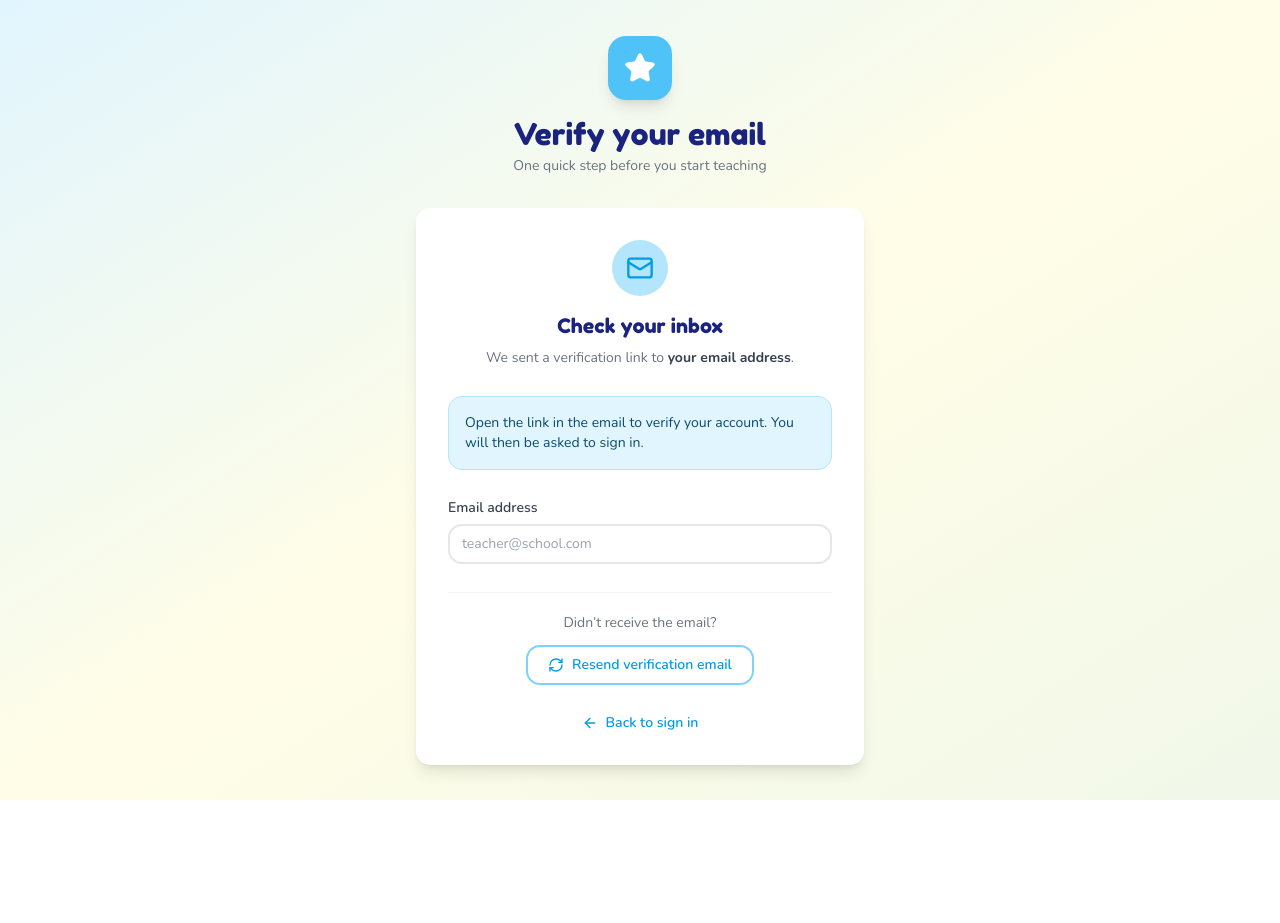
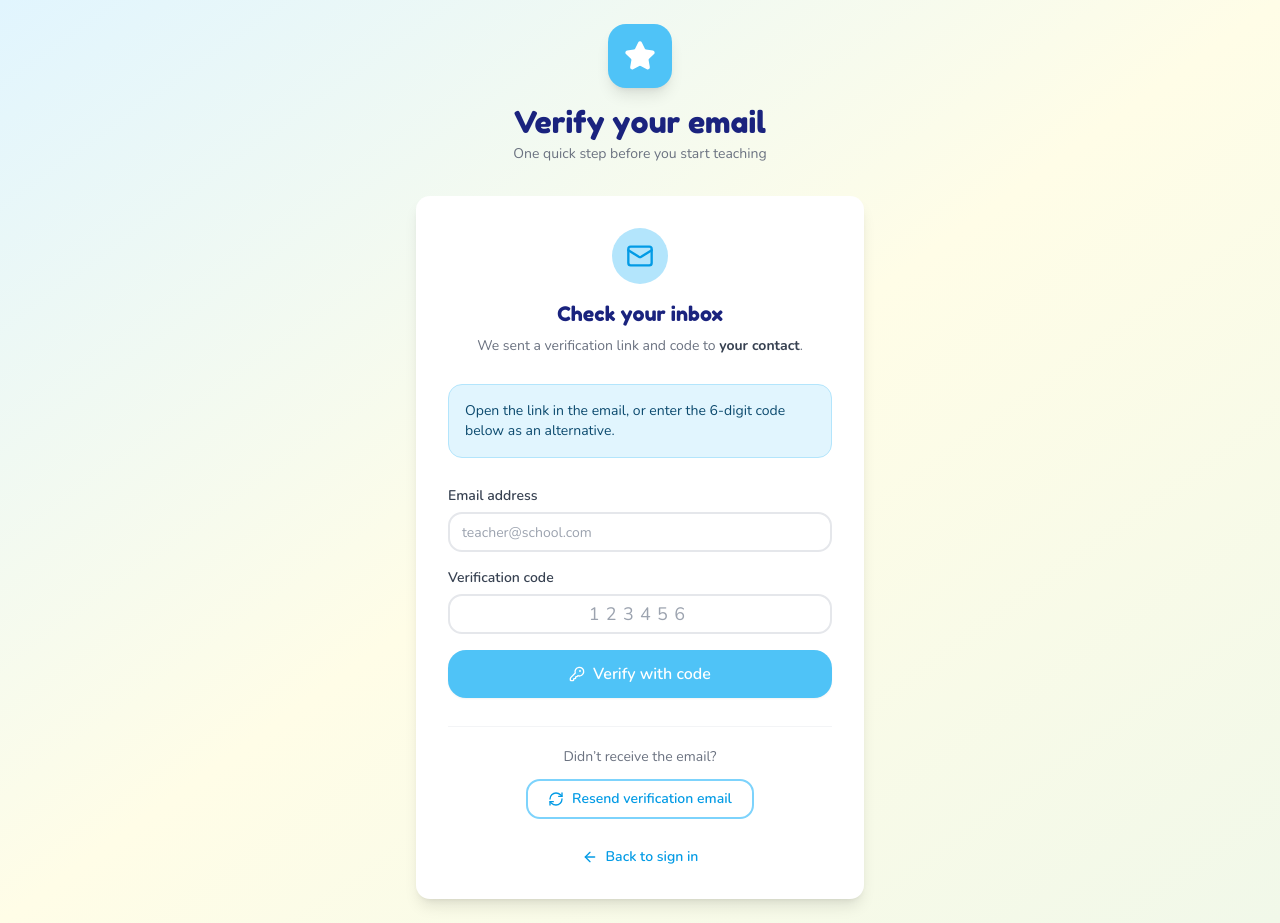
Before and after one commit to star-Puja-20/Aurelia-Learn, a Next.js app: page /auth/verify-email in a window 1280 px wide. Before the commit the page ends 800 px from the top, so only its background shows below. Built offline with nearby package versions, Linux system fonts and the light colour scheme.

Commit message:
Revert "Simplify email verification flow"
This reverts commit c453b8adc209dc8bb075c0051f85268dcbf0d959.

```diff
--- a/app/auth/callback/route.ts
+++ b/app/auth/callback/route.ts
@@ -6,23 +6,15 @@ export async function GET(request: NextRequest) {
   const code = searchParams.get('code')
   const tokenHash = searchParams.get('token_hash')
   const type = searchParams.get('type')
+  const next = searchParams.get('next') ?? '/teacher/dashboard'
 
   if (code || (tokenHash && type)) {
     const supabase = await createClient()
-    const result = code
+    const { error } = code
       ? await supabase.auth.exchangeCodeForSession(code)
-      : await supabase.auth.verifyOtp({
-          token_hash: tokenHash!,
-          type: type as 'signup' | 'email' | 'recovery' | 'invite',
-        })
-
-    if (!result.error) {
-      await supabase.auth.signOut()
-      const successUrl = new URL(`${origin}/auth/verify-email`)
-      successUrl.searchParams.set('verified', '1')
-      const email = result.data?.user?.email ?? searchParams.get('email') ?? ''
-      if (email) successUrl.searchParams.set('email', email)
-      return NextResponse.redirect(successUrl.toString())
+      : await supabase.auth.verifyOtp({ token_hash: tokenHash!, type: type as 'signup' | 'email' | 'recovery' | 'invite' })
+    if (!error) {
+      return NextResponse.redirect(`${origin}${next}`)
     }
   }
 
--- a/app/auth/login/login-page.tsx
+++ b/app/auth/login/login-page.tsx
@@ -12,8 +12,8 @@ import { Input } from '@/components/ui/input'
 import { createClient } from '@/lib/supabase/client'
 
 const loginSchema = z.object({
-  identifier: z.string().email('Enter a valid email address'),
-  password: z.string().min(1, 'Enter your password'),
+  identifier: z.string().min(1, 'Enter your email or mobile number'),
+  password: z.string().optional(),
 })
 type LoginForm = z.infer<typeof loginSchema>
 
@@ -26,6 +26,8 @@ export default function LoginPage() {
     resolver: zodResolver(loginSchema),
   })
   const identifier = watch('identifier', '')
+  const isPhoneLogin = identifier.trim().startsWith('+')
+
   async function onSubmit(data: LoginForm) {
     setIsLoading(true)
     try {
@@ -37,6 +39,21 @@ export default function LoginPage() {
       }
 
       const supabase = createClient()
+      if (isPhoneLogin) {
+        if (!/^\+[1-9]\d{7,14}$/.test(data.identifier.trim())) {
+          throw new Error('Use your mobile number in international format, e.g. +919876543210.')
+        }
+        const { error } = await supabase.auth.signInWithOtp({
+          phone: data.identifier.trim(),
+          options: { shouldCreateUser: false },
+        })
+        if (error) throw error
+        toast.success('A verification code was sent by SMS.')
+        router.push(`/auth/verify-email?contact=${encodeURIComponent(data.identifier.trim())}&type=phone`)
+        return
+      }
+
+      if (!data.password) throw new Error('Enter your password to sign in with email.')
       const { data: signInData, error } = await supabase.auth.signInWithPassword({
         email: data.identifier,
         password: data.password,
@@ -110,13 +127,14 @@ export default function LoginPage() {
 
           <form onSubmit={handleSubmit(onSubmit)} className="space-y-4 sm:space-y-5">
             <Input
-              label="Email address"
-              type="email"
-              placeholder="teacher@school.com"
+              label="Email address or mobile number"
+              type={isPhoneLogin ? 'tel' : 'email'}
+              placeholder={isPhoneLogin ? '+919876543210' : 'teacher@school.com'}
               error={errors.identifier?.message}
+              hint="Use +91 followed by your 10-digit mobile number for SMS login"
               {...register('identifier')}
             />
-            <div>
+            <div className={isPhoneLogin ? 'hidden' : ''}>
               <div className="relative">
                 <Input
                   label="Password"
--- a/app/auth/register/page.tsx
+++ b/app/auth/register/page.tsx
@@ -13,11 +13,13 @@ import { createClient } from '@/lib/supabase/client'
 
 const schema = z.object({
   fullName: z.string().min(2, 'Enter your full name'),
-  email: z.string().email('Valid email required'),
+  email: z.string().email('Valid email required').or(z.literal('')),
+  phone: z.string().regex(/^\+[1-9]\d{7,14}$/, 'Use international format, e.g. +919876543210').or(z.literal('')),
   password: z.string().min(8, 'At least 8 characters'),
   confirm: z.string(),
   consent: z.literal(true, { errorMap: () => ({ message: 'Please agree before creating your account' }) }),
-}).refine(d => d.password === d.confirm, { message: 'Passwords do not match', path: ['confirm'] })
+}).refine(d => d.email || d.phone, { message: 'Enter an email address or mobile number', path: ['email'] })
+  .refine(d => d.password === d.confirm, { message: 'Passwords do not match', path: ['confirm'] })
 
 type Form = z.infer<typeof schema>
 
@@ -38,17 +40,19 @@ export default function RegisterPage() {
       }
 
       const supabase = createClient()
+      const contact = data.email || data.phone
       const { data: signupData, error } = await supabase.auth.signUp({
-        email: data.email,
+        ...(data.email ? { email: data.email } : { phone: data.phone }),
         password: data.password,
         options: {
           data: {
             full_name: data.fullName,
+            alternate_phone: data.phone || null,
             privacy_consent: true,
             privacy_consent_at: new Date().toISOString(),
             privacy_policy_version: '2026-09-03',
           },
-          emailRedirectTo: `${window.location.origin}/auth/callback`,
+          ...(data.email ? { emailRedirectTo: `${window.location.origin}/auth/callback` } : {}),
         },
       })
 
@@ -58,7 +62,8 @@ export default function RegisterPage() {
         toast.success('Account created successfully!')
         router.push('/teacher/dashboard')
       } else {
-        router.push(`/auth/verify-email?contact=${encodeURIComponent(data.email)}&type=email`)
+        const contactType = data.email ? 'email' : 'phone'
+        router.push(`/auth/verify-email?contact=${encodeURIComponent(contact ?? '')}&type=${contactType}`)
       }
     } catch (error) {
       toast.error(error instanceof Error ? error.message : 'Unable to create your account.')
@@ -81,7 +86,9 @@ export default function RegisterPage() {
           <CardContent className="p-5 sm:p-8">
             <form onSubmit={handleSubmit(onSubmit)} className="space-y-4 sm:space-y-5">
               <Input label="Full name" placeholder="Ms. Sarah Johnson" error={errors.fullName?.message} {...register('fullName')} />
-              <Input label="Email address" type="email" placeholder="you@school.com" error={errors.email?.message} {...register('email')} />
+              <p className="text-xs text-gray-500">Choose email or mobile as your sign-in method. Mobile accounts receive verification codes by SMS.</p>
+              <Input label="Email address (optional)" type="email" placeholder="you@school.com" error={errors.email?.message} {...register('email')} />
+              <Input label="Mobile number (optional)" type="tel" placeholder="+919876543210" hint="Use +91 followed by your 10-digit mobile number" error={errors.phone?.message} {...register('phone')} />
               <Input label="Password" type="password" placeholder="••••••••" error={errors.password?.message} {...register('password')} />
               <Input label="Confirm password" type="password" placeholder="••••••••" error={errors.confirm?.message} {...register('confirm')} />
               <label className="flex items-start gap-3 text-sm text-gray-600">
--- a/app/auth/verify-email/page.tsx
+++ b/app/auth/verify-email/page.tsx
@@ -1,8 +1,8 @@
 'use client'
 
-import { Suspense, useEffect, useState } from 'react'
-import { useRouter, useSearchParams } from 'next/navigation'
-import { ArrowLeft, CheckCircle2, Mail, RefreshCw, Star } from 'lucide-react'
+import { useEffect, useState } from 'react'
+import { useRouter } from 'next/navigation'
+import { ArrowLeft, KeyRound, Mail, MessageSquare, RefreshCw, Star } from 'lucide-react'
 import { motion } from 'framer-motion'
 import { toast } from 'sonner'
 import { Button } from '@/components/ui/button'
@@ -11,54 +11,38 @@ import { Card, CardContent } from '@/components/ui/card'
 import { createClient } from '@/lib/supabase/client'
 
 export default function VerifyEmailPage() {
-  return (
-    <Suspense fallback={<VerificationFallback />}>
-      <VerifyEmailContent />
-    </Suspense>
-  )
-}
-
-function VerificationFallback() {
-  return (
-    <div className="min-h-screen bg-gradient-to-br from-sky-50 via-cream-100 to-mint-50 flex items-center justify-center p-4 sm:p-6">
-      <div className="w-full max-w-md rounded-2xl border border-sky-100 bg-white/80 p-8 text-center shadow-lg">
-        <div className="mx-auto mb-4 h-14 w-14 animate-pulse rounded-full bg-sky-100" />
-        <div className="h-7 w-36 animate-pulse rounded bg-slate-200 mx-auto" />
-      </div>
-    </div>
-  )
-}
-
-function VerifyEmailContent() {
   const router = useRouter()
-  const searchParams = useSearchParams()
-  const verified = searchParams.get('verified') === '1'
-  const email = searchParams.get('email') ?? ''
-  const [contact, setContact] = useState(email)
+  const [contact, setContact] = useState('')
+  const [contactType, setContactType] = useState<'email' | 'phone'>('email')
+  const [otp, setOtp] = useState('')
   const [resending, setResending] = useState(false)
+  const [verifying, setVerifying] = useState(false)
 
   useEffect(() => {
     const params = new URLSearchParams(window.location.search)
     const value = params.get('contact') ?? params.get('email')
     if (value) setContact(value)
+    if (params.get('type') === 'phone') setContactType('phone')
   }, [])
 
   async function resendCode() {
     const normalizedContact = contact.trim()
     if (!normalizedContact) {
-      toast.error('Enter your email address first.')
+      toast.error(`Enter your ${contactType === 'phone' ? 'mobile number' : 'email address'} first.`)
       return
     }
 
     setResending(true)
     try {
-      const { error } = await createClient().auth.resend({
-        type: 'signup',
-        email: normalizedContact,
-        options: { emailRedirectTo: `${window.location.origin}/auth/callback` },
-      })
+      const { error } = contactType === 'phone'
+        ? await createClient().auth.resend({ type: 'sms', phone: normalizedContact })
+        : await createClient().auth.resend({
+            type: 'signup',
+            email: normalizedContact,
+            options: { emailRedirectTo: `${window.location.origin}/auth/callback` },
+          })
       if (error) throw error
-      toast.success('A new verification email has been sent.')
+      toast.success(contactType === 'phone' ? 'A new verification code has been sent by SMS.' : 'A new verification email has been sent.')
     } catch (error) {
       toast.error(error instanceof Error ? error.message : 'Unable to resend the verification email.')
     } finally {
@@ -66,35 +50,43 @@ function VerifyEmailContent() {
     }
   }
 
-  if (verified) {
-    return (
-      <div className="min-h-screen bg-gradient-to-br from-sky-50 via-cream-100 to-mint-50 flex items-center justify-center p-4 sm:p-6">
-        <motion.div initial={{ opacity: 0, y: 24 }} animate={{ opacity: 1, y: 0 }} className="w-full max-w-md">
-          <Card className="shadow-lg border-0">
-            <CardContent className="p-6 sm:p-8 text-center space-y-5">
-              <div className="mx-auto flex h-16 w-16 items-center justify-center rounded-full bg-emerald-100 text-emerald-600">
-                <CheckCircle2 className="h-8 w-8" />
-              </div>
-              <div>
-                <h1 className="font-display text-3xl text-navy-800">Email verified</h1>
-                <p className="mt-2 text-sm text-gray-500">
-                  {email ? `Your email ${email} has been confirmed successfully.` : 'Your email has been confirmed successfully.'}
-                </p>
-              </div>
-              <div className="rounded-xl border border-emerald-100 bg-emerald-50 p-4 text-sm text-emerald-900">
-                You can now sign in to continue and access your account.
-              </div>
-              <Button onClick={() => router.push('/auth/login')} className="w-full" size="lg">
-                Go to sign in
-              </Button>
-              <Button variant="outline" onClick={() => router.push('/')} className="w-full">
-                Back to home
-              </Button>
-            </CardContent>
-          </Card>
-        </motion.div>
-      </div>
-    )
+  async function verifyCode(event: React.FormEvent<HTMLFormElement>) {
+    event.preventDefault()
+    const normalizedContact = contact.trim()
+    const normalizedOtp = otp.trim()
+
+    if (!normalizedContact || normalizedOtp.length !== 6) {
+      toast.error(`Enter your ${contactType === 'phone' ? 'mobile number' : 'email address'} and the 6-digit code.`)
+      return
+    }
+
+    setVerifying(true)
+    try {
+      const { data: verificationData, error } = contactType === 'phone'
+        ? await createClient().auth.verifyOtp({ phone: normalizedContact, token: normalizedOtp, type: 'sms' })
+        : await createClient().auth.verifyOtp({ email: normalizedContact, token: normalizedOtp, type: 'signup' })
+      if (error) throw error
+      if (verificationData.user) {
+        const { error: profileError } = await createClient().from('profiles').upsert({
+          id: verificationData.user.id,
+          email: verificationData.user.email ?? null,
+          phone: verificationData.user.phone ?? null,
+          full_name: verificationData.user.user_metadata?.full_name ?? '',
+          role: 'teacher',
+          privacy_consent: verificationData.user.user_metadata?.privacy_consent === true,
+          privacy_consent_at: verificationData.user.user_metadata?.privacy_consent_at ?? null,
+          privacy_policy_version: verificationData.user.user_metadata?.privacy_policy_version ?? null,
+        })
+        if (profileError) throw profileError
+      }
+      toast.success(`${contactType === 'phone' ? 'Mobile number' : 'Email'} verified successfully.`)
+      router.push('/teacher/dashboard')
+      router.refresh()
+    } catch (error) {
+      toast.error(error instanceof Error ? error.message : 'That verification code is not valid.')
+    } finally {
+      setVerifying(false)
+    }
   }
 
   return (
@@ -108,7 +100,7 @@ function VerifyEmailContent() {
           <div className="inline-flex items-center justify-center w-16 h-16 bg-sky-500 rounded-2xl shadow-lg mb-4">
             <Star className="h-8 w-8 text-white fill-white" />
           </div>
-          <h1 className="font-display text-3xl text-navy-800">Verify your email</h1>
+          <h1 className="font-display text-3xl text-navy-800">Verify your {contactType === 'phone' ? 'mobile number' : 'email'}</h1>
           <p className="text-gray-500 text-sm mt-1">One quick step before you start teaching</p>
         </div>
 
@@ -116,37 +108,53 @@ function VerifyEmailContent() {
           <CardContent className="p-5 sm:p-8 space-y-7">
             <div className="text-center">
               <div className="mx-auto mb-4 flex h-14 w-14 items-center justify-center rounded-full bg-sky-100 text-sky-600">
-                <Mail className="h-7 w-7" />
+                {contactType === 'phone' ? <MessageSquare className="h-7 w-7" /> : <Mail className="h-7 w-7" />}
               </div>
-              <h2 className="font-display text-xl text-navy-800">Check your inbox</h2>
+              <h2 className="font-display text-xl text-navy-800">Check your {contactType === 'phone' ? 'messages' : 'inbox'}</h2>
               <p className="text-sm text-gray-500 mt-2">
-                We sent a verification link to <strong className="text-gray-700">{contact || 'your email address'}</strong>.
+                We sent a verification {contactType === 'phone' ? 'code by SMS' : 'link and code'} to <strong className="text-gray-700">{contact || 'your contact'}</strong>.
               </p>
             </div>
 
             <div className="rounded-xl border border-sky-100 bg-sky-50 p-4">
               <p className="text-sm text-sky-900">
-                Open the link in the email to verify your account. You will then be asked to sign in.
+                {contactType === 'phone' ? 'Enter the 6-digit code from the SMS below.' : 'Open the link in the email, or enter the 6-digit code below as an alternative.'}
               </p>
             </div>
 
-            <div className="space-y-4">
+            <form onSubmit={verifyCode} className="space-y-4">
               <Input
-                label="Email address"
-                type="email"
+                label={contactType === 'phone' ? 'Mobile number' : 'Email address'}
+                type={contactType === 'phone' ? 'tel' : 'email'}
                 value={contact}
                 onChange={event => setContact(event.target.value)}
-                placeholder="teacher@school.com"
-                autoComplete="email"
+                placeholder={contactType === 'phone' ? '+919876543210' : 'teacher@school.com'}
+                autoComplete={contactType === 'phone' ? 'tel' : 'email'}
                 required
               />
-            </div>
+              <Input
+                label="Verification code"
+                type="text"
+                value={otp}
+                onChange={event => setOtp(event.target.value.replace(/\D/g, '').slice(0, 6))}
+                placeholder="123456"
+                inputMode="numeric"
+                autoComplete="one-time-code"
+                maxLength={6}
+                className="tracking-[0.35em] text-center text-lg"
+                required
+              />
+              <Button type="submit" className="w-full" size="lg" disabled={verifying}>
+                <KeyRound className="h-4 w-4" />
+                {verifying ? 'Verifying…' : 'Verify with code'}
+              </Button>
+            </form>
 
             <div className="border-t border-gray-100 pt-5 text-center">
-              <p className="text-sm text-gray-500 mb-3">Didn’t receive the email?</p>
+              <p className="text-sm text-gray-500 mb-3">Didn’t receive the {contactType === 'phone' ? 'SMS' : 'email'}?</p>
               <Button type="button" variant="outline" onClick={resendCode} disabled={resending}>
                 <RefreshCw className={`h-4 w-4 ${resending ? 'animate-spin' : ''}`} />
-                {resending ? 'Sending…' : 'Resend verification email'}
+                {resending ? 'Sending…' : `Resend verification ${contactType === 'phone' ? 'code' : 'email'}`}
               </Button>
             </div>
 
--- a/lib/types.ts
+++ b/lib/types.ts
@@ -15,6 +15,7 @@ export type ProgressStatus = 'not_started' | 'in_progress' | 'completed' | 'stru
 export interface DBUser {
   id: string
   email: string | null
+  phone?: string | null
   role: UserRole
   full_name: string
   avatar_url: string | null
```
